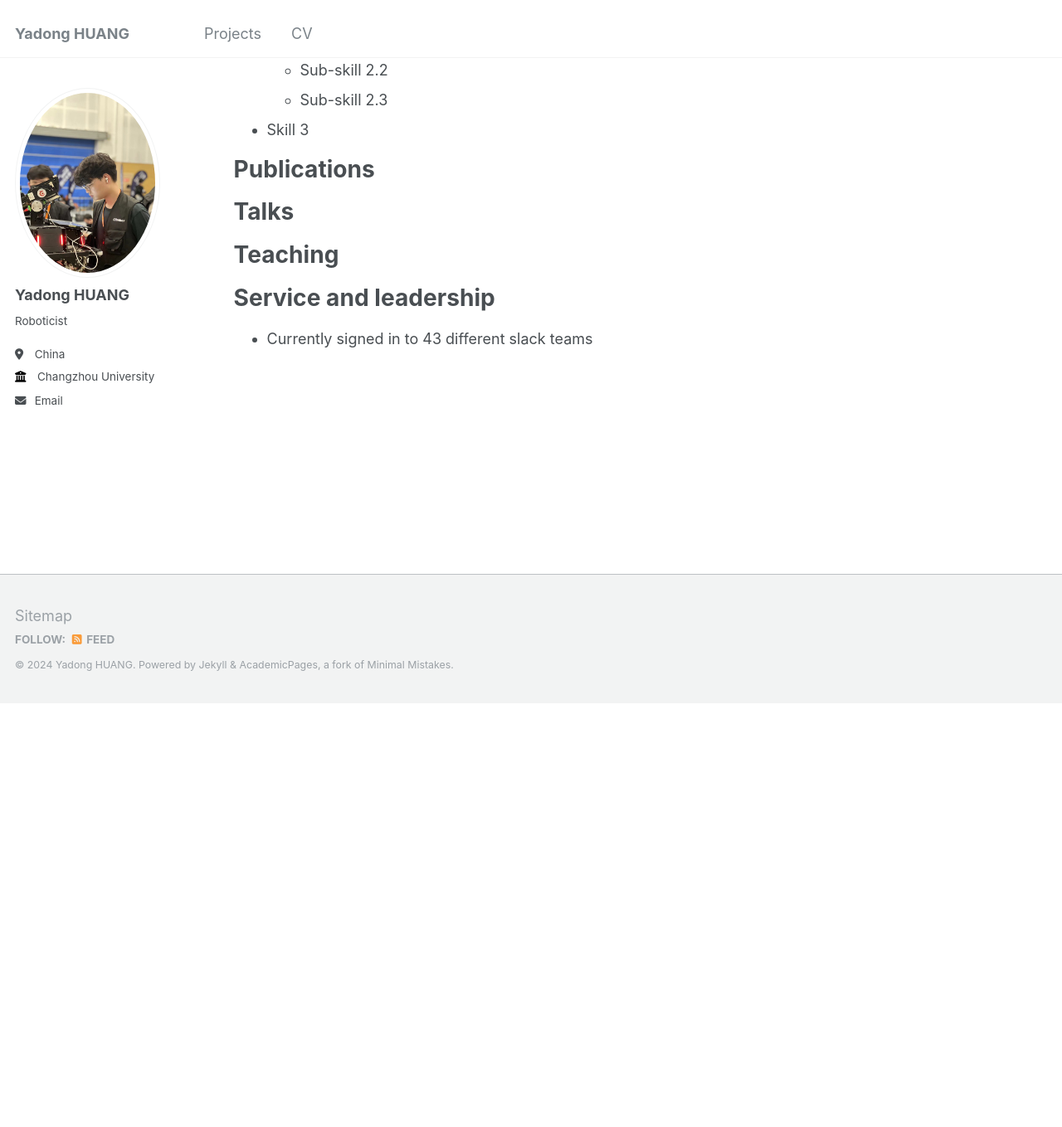
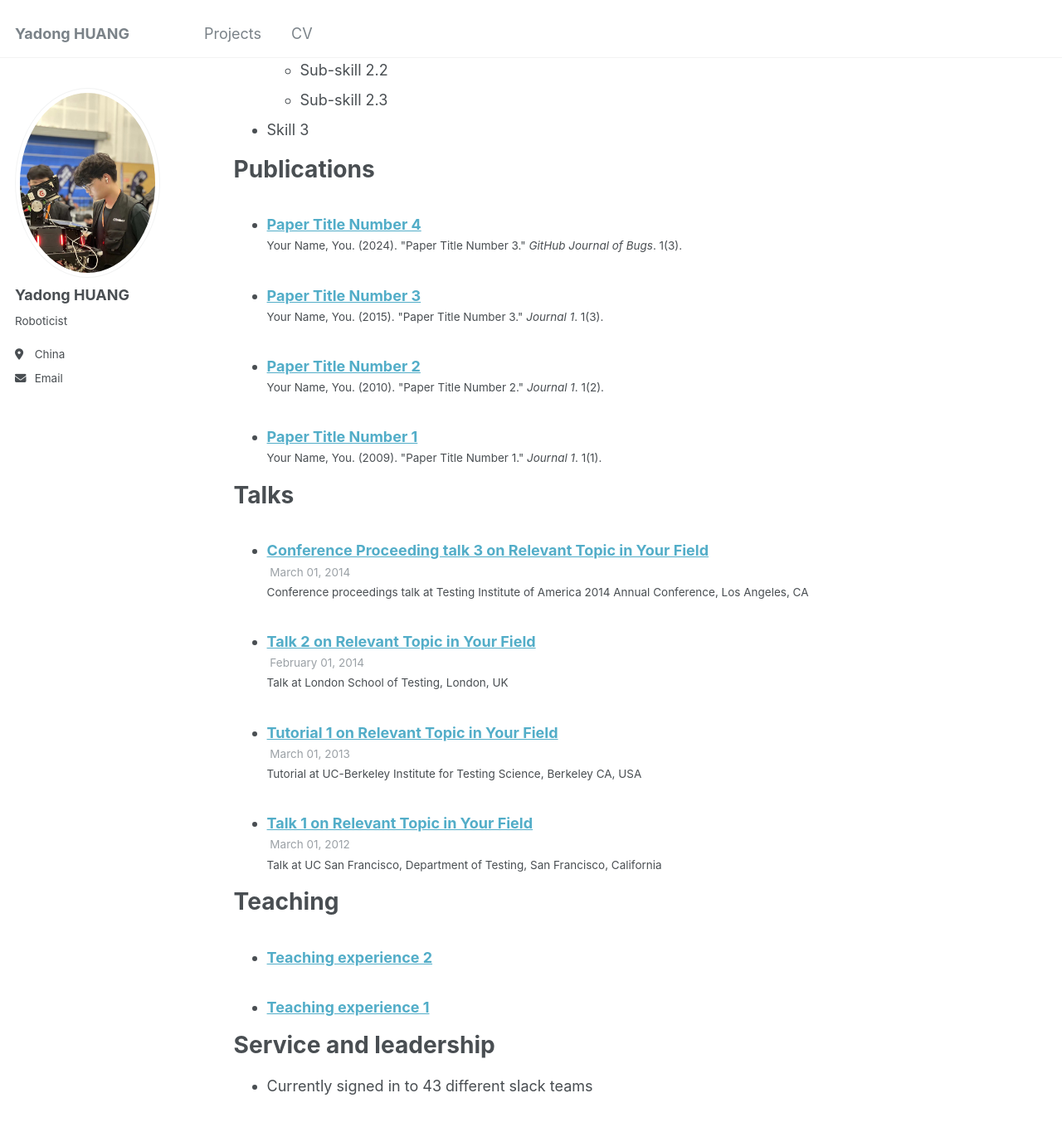
Before and after one commit to CreatorRango/CreatorRango.github.io, a Jekyll site: the page built from _pages/cv.md, in a window 1280 px wide and 1400 px high, scrolled down 899 px. Shown: the top 1359 px of the window at 83% size. Built offline with Jekyll 4.4.1, drawn with Linux system fonts in a browser that asks for light colours; before the commit the page ends 1746 px from its top, so only the background shows below that; part of the change alters nothing that is shown.

Commit message:
fix the main page

```diff
--- a/_config.yml
+++ b/_config.yml
@@ -3,87 +3,17 @@
 # This config file is meant for settings that affect your entire site, values
 # which you are expected to set up once and rarely need to edit after that.
 # For technical reasons, this file is *NOT* reloaded automatically when you use
-# `jekyll serve -l -H localhost`. If you change this file, please restart the
-# server process.
+# `jekyll serve`. If you change this file, please restart the server process.
 
-# Basic Site Settings
+# Site Settings
 locale                   : "en-US"
 title                    : "Yadong HUANG"
 title_separator          : "-"
 name                     : &name "Yadong HUANG"
-description              : &description "personal description"
+description              : &description "Roboticist"
 url                      : https://hyd-ra-ai.github.io/YD.Huang # the base hostname & protocol for your site e.g. "https://mmistakes.github.io"
 baseurl                  : "" # the subpath of your site, e.g. "/blog"
 repository               : "Hyd-ra-ai/YD.Huang.github.io"
-
-# Site Author - The following control what appear as part of the author content on the side bar.
-#               If a field is blank the icon and link will not appear, otherwise it will be shown.
-#               Additional customization can be done by editing /_includes/author-profile.html
-author:
-  # Biographic information
-  avatar           : "ME.jpg"
-  name             : "Yadong HUANG"
-  pronouns         : # example: "she/her"
-  bio              : "Roboticist"
-  location         : "China"
-  employer         : "Changzhou University"
-  uri              : # URL
-  email            : "hyd011231@gmail.com"
-
-  # Academic websites
-  arxiv            : # URL - Update with the correct link to your profile
-  googlescholar    : #"https://scholar.google.com/citations?user=PS_CX0AAAAAJ"
-  impactstory      : # URL
-  orcid            : #"http://orcid.org/yourorcidurl"
-  semantic         : # URL
-  pubmed           : #"https://www.ncbi.nlm.nih.gov/pubmed/?term=john+snow"
-  researchgate     : # URL
-
-  # Repositories and software development
-  bitbucket        : # Username - Update with your username on the site
-  codepen          : # Username
-  dribbble         : # Username
-  github           : #"academicpages"
-  kaggle           : # Username
-  stackoverflow    : # User number or user number and name (i.e., use "1" or "1/jeff-atwood")
-
-  # Social media
-  bluesky          : #"bsky.app" # Replace this with you Bluesky username
-  facebook         : # Username
-  flickr           : # Username
-  foursquare       : # Username
-  goodreads        : # Username
-  google_plus      : # Username
-  keybase          : # Username
-  instagram        : # Username
-  lastfm           : # Username
-  linkedin         : # Username
-  mastodon         : # URL
-  medium           : # URL
-  pinterest        : # Username
-  soundcloud       : # Username
-  steam            : # Username
-  telegram         : # URL
-  tumblr           : # Username
-  twitter          : # Username for X / Twitter
-  vine             : # Username
-  weibo            : # Username
-  wikipedia        : # Username
-  xing             : # Username
-  youtube          : # Username
-  zhihu            : # URL
-  bilibili         : "https://space.bilibili.com/32181019"
-
-# Publication Category - The following the list of publication categories and their headings
-publication_category:
-  books:
-    title: 'Books'
-  manuscripts:
-    title: 'Journal Articles'
-  conferences:
-    title: 'Conference Papers'
-
-# Site Settings
 teaser                   :  # filename of teaser fallback teaser image placed in /images/, .e.g. "500x300.png"
 breadcrumbs              : false # true, false (default)
 words_per_minute         : 160
@@ -117,16 +47,13 @@ staticman:
       options:
         format           : "iso8601" # "iso8601" (default), "timestamp-seconds", "timestamp-milliseconds"
 atom_feed:
-  hide                   : false     # change to true to hide the RSS feed in the footer
   path                   : # blank (default) uses feed.xml
-
 
 # SEO Related
 google_site_verification :
 bing_site_verification   :
 alexa_site_verification  :
 yandex_site_verification :
-
 
 # Social Sharing
 twitter:
@@ -146,9 +73,48 @@ social:
 
 # Analytics
 analytics:
-  provider               :  "false" # false (default), "google", "google-universal", "google-analytics-4", "custom"
+  provider               :  "google-universal" # false (default), "google", "google-universal", "custom"
   google:
     tracking_id          :
+
+
+# Site Author
+author:
+  name             : "Yadong HUANG"
+  avatar           : "ME.jpg"
+  bio              : "Roboticist"
+  location         : "China"
+  employer         :
+  pubmed           :
+  googlescholar    :  #"https://scholar.google.com/citations?user=ZkbKoXsAAAAJ&hl=en"
+  email            : "hyd011231@gmail.com"
+  researchgate     :  # example: "https://www.researchgate.net/profile/yourprofile"
+  uri              :
+  bitbucket        :
+  codepen          :
+  dribbble         :
+  flickr           :
+  facebook         :
+  foursquare       :
+  github           : #"yiwenlu66"
+  google_plus      :
+  keybase          :
+  instagram        :
+  impactstory      : #"https://profiles.impactstory.org/u/xxxx-xxxx-xxxx-xxxx"
+  lastfm           :
+  linkedin         :
+  orcid            : #"http://orcid.org/yourorcidurl"
+  pinterest        :
+  soundcloud       :
+  stackoverflow    : # http://stackoverflow.com/users/123456/username
+  steam            :
+  tumblr           :
+  twitter          : #"replacethistwitterhandle"
+  vine             :
+  weibo            :
+  xing             :
+  youtube          :
+  wikipedia        :
 
 
 # Reading Files
@@ -161,24 +127,23 @@ exclude:
   - "*.sublime-workspace"
   - .asset-cache
   - .bundle
-  - .github
   - .jekyll-assets-cache
   - .sass-cache
+  - CHANGELOG
+  - Capfile
+  - Gemfile
+  - Gruntfile.js
+  - LICENSE
+  - README
+  - Rakefile
   - assets/js/_main.js
   - assets/js/plugins
   - assets/js/vendor
-  - CHANGELOG
-  - Capfile
   - config
-  - Gemfile
-  - Gruntfile.js
   - gulpfile.js
-  - LICENSE
   - log
   - node_modules
-  - package.json*
-  - Rakefile
-  - README
+  - package.json
   - tmp
   - vendor
 keep_files:
@@ -208,14 +173,23 @@ kramdown:
   enable_coderay: false
 
 
-# These settings control the types of collections used by the template
+# Collections
 collections:
-  projects:
+  teaching:
+    output: true
+    permalink: /:collection/:path/
+  publications:
+    output: true
+    permalink: /:collection/:path/
+  portfolio:
+    output: true
+    permalink: /:collection/:path/
+  talks:
     output: true
     permalink: /:collection/:path/
 
 
-# These settings control how pages and collections are included in the site
+# Defaults
 defaults:
   # _posts
   - scope:
@@ -228,17 +202,48 @@ defaults:
       comments: true
       share: true
       related: true
+  # _pages
+  - scope:
+      path: ""
+      type: pages
+    values:
+      layout: single
+      author_profile: true
+  # _teaching
+  - scope:
+      path: ""
+      type: teaching
+    values:
+      layout: single
+      author_profile: true
+      share: true
+      comments: true
+  # _publications
+  - scope:
+      path: ""
+      type: publications
+    values:
+      layout: single
+      author_profile: true
+      share: true
+      comments: true
   # _portfolio
   - scope:
       path: ""
-      type: projects
+      type: portfolio
     values:
       layout: single
       author_profile: true
       share: true
       comment: true
-
-
+  # _talks
+  - scope:
+      path: ""
+      type: talks
+    values:
+      layout: talk
+      author_profile: true
+      share: true
 
 # Sass/SCSS
 sass:
@@ -304,3 +309,5 @@ compress_html:
   clippings: all
   ignore:
     envs: development
+
+theme: jekyll-theme-cayman
```
